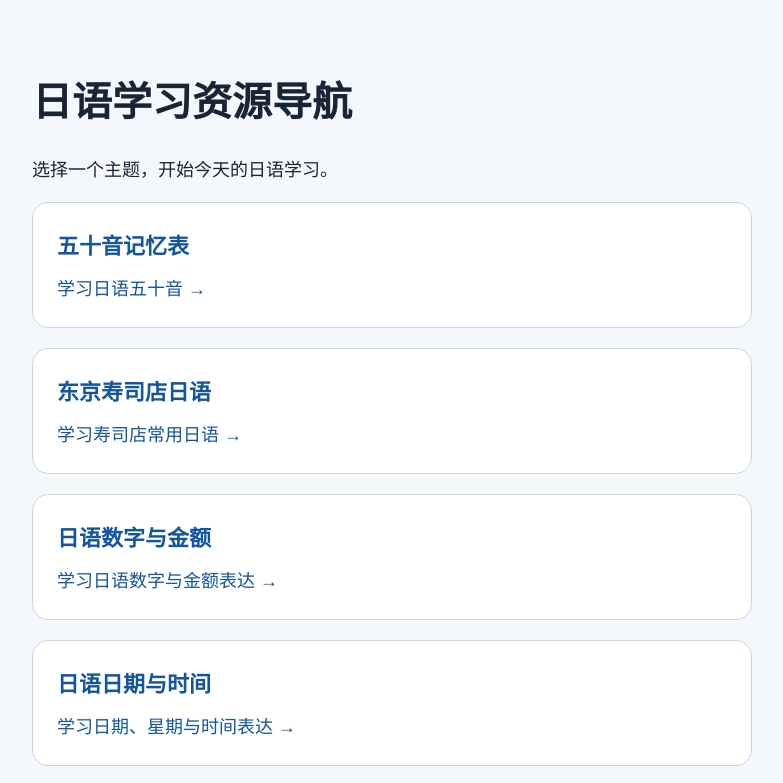
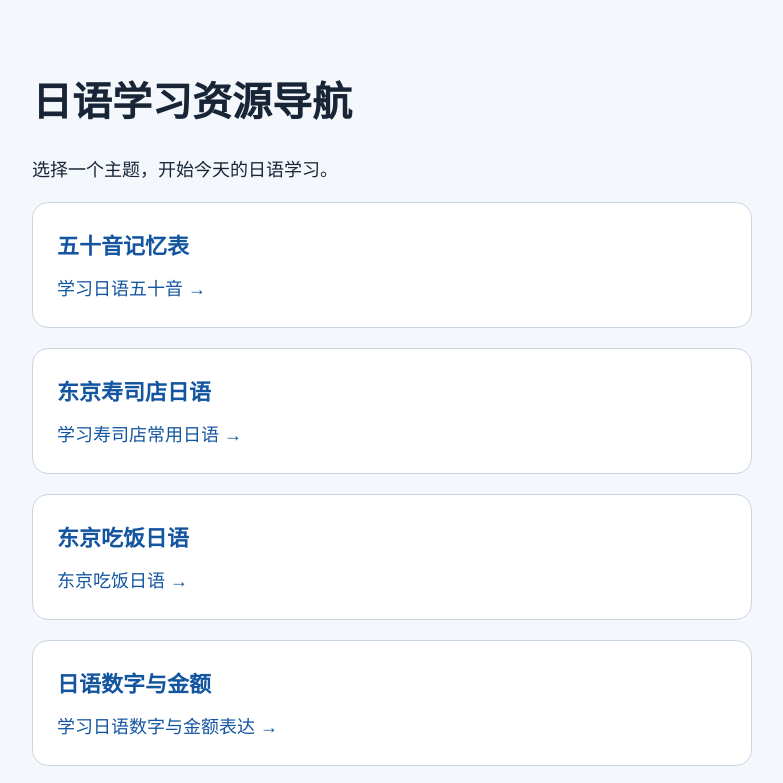
Before and after one commit to tidb100/jlpt, a plain HTML site: page index.html in a window 1280 px wide. Shown: the top 783 px of the page, without its empty margins (248-1031 px from the left). Drawn offline with Linux system fonts and the light colour scheme.

Commit message:
Update index.html

```diff
--- a/index.html
+++ b/index.html
@@ -14,6 +14,7 @@
 <nav aria-label="学习主题"><ul>
 <li><a href="./word/ja-gojuon.html"><h2>五十音记忆表</h2><p>学习日语五十音 →</p></a></li>
 <li><a href="./word/ja-sushi.html"><h2>东京寿司店日语</h2><p>学习寿司店常用日语 →</p></a></li>
+<li><a href="./word/ja-food.html"><h2>东京吃饭日语</h2><p>东京吃饭日语 →</p></a></li>
 <li><a href="./word/ja-numbers.html"><h2>日语数字与金额</h2><p>学习日语数字与金额表达 →</p></a></li>
 <li><a href="./word/ja-date.html"><h2>日语日期与时间</h2><p>学习日期、星期与时间表达 →</p></a></li>
 <li><a href="./word/ja-color.html"><h2>日语颜色十词</h2><p>学习十个日语颜色词 →</p></a></li>
```
